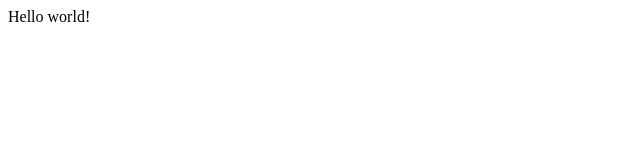
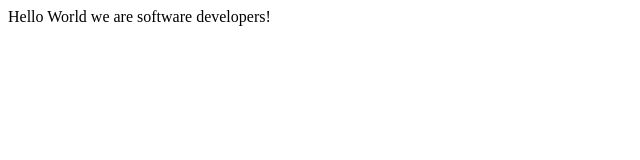
Before and after one commit to Thi-Ponce/trial_1, a plain HTML site: page index.html in a window 1280 px wide. Shown: the whole page, without its empty margins (0-640 px from the left). Drawn offline with Linux system fonts and the light colour scheme.

Commit message:
Added we are software developers

```diff
--- a/index.html
+++ b/index.html
@@ -8,8 +8,7 @@
 
   <body>
     <script src="https://cdn.freecodecamp.org/testable-projects-fcc/v1/bundle.js"></script>
-
-    Hello world!
+Hello World we are software developers!
     <script  src="js/index.js"></script>
   </body>
 </html>
```
